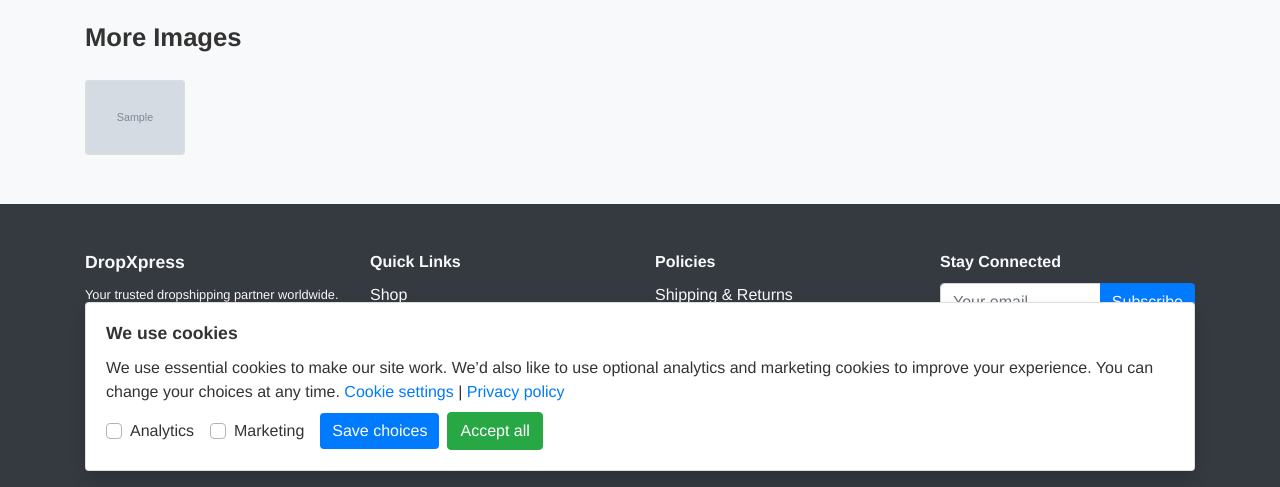
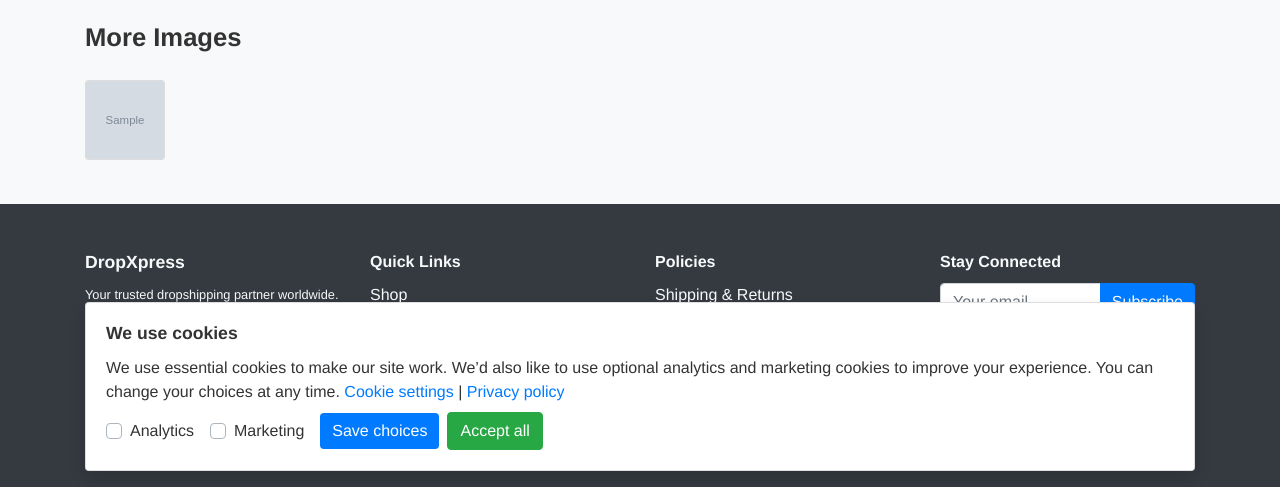
Before and after one commit to kaelzubs/dropshipping, a Django app: a page that uses templates/base.html in a window 1280 px wide. Shown: the part 405-892 px from the top of the page. Run offline with Django 4.2, Linux system fonts and the light colour scheme; tables that the repository leaves empty hold one stand-in row (values such as "Sample post"); grey boxes marked "Sample" are stand-in pictures; some libraries are stand-ins or nearby versions.

Commit message:
Initial one Tuesday

```diff
--- a/static/css/styles.css
+++ b/static/css/styles.css
@@ -150,23 +150,27 @@ main {
   }
 }
 
-/* Default styling for More Images */
+/* Container for more images */
 .more-images {
   display: flex;
-  flex-wrap: nowrap;    /*    desktop/tablet: wrap into multiple rows if needed */
-  gap: 10px;
-  overflow: hidden;
+  flex-wrap: wrap;
+  gap: 10px;              /* space between images */
+  padding-left: 15px;     /* match Bootstrap container padding */
+  padding-right: 15px;    /* add equal padding on the right */
+  justify-content: flex-start;
+  /* overflow: hidden; */
   margin-top: 15px;
 }
 
-/* Thumbnails */
+/* Each thumbnail */
 .more-images img {
-  max-width: 100px;
-  height: auto;
-  border: 1px solid #ddd;
+  width: 80px;            /* or any fixed size */
+  height: 80px;
+  object-fit: cover;
   border-radius: 4px;
   cursor: pointer;
   transition: transform 0.2s ease;
+  border: 1px solid #ddd;
 }
 
 .more-images img:hover {
```
